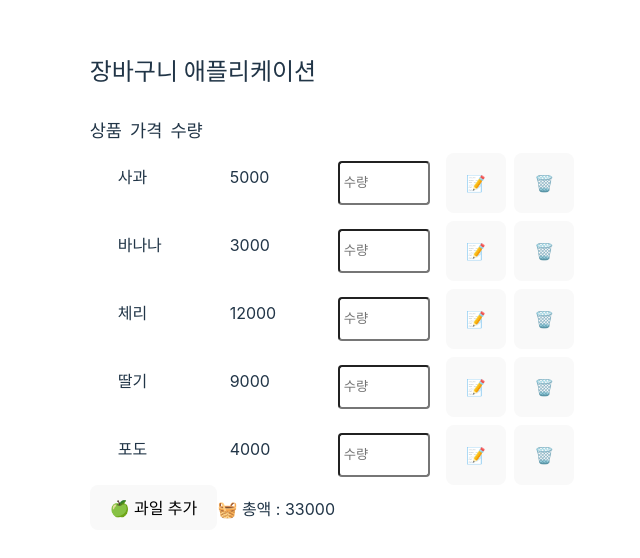
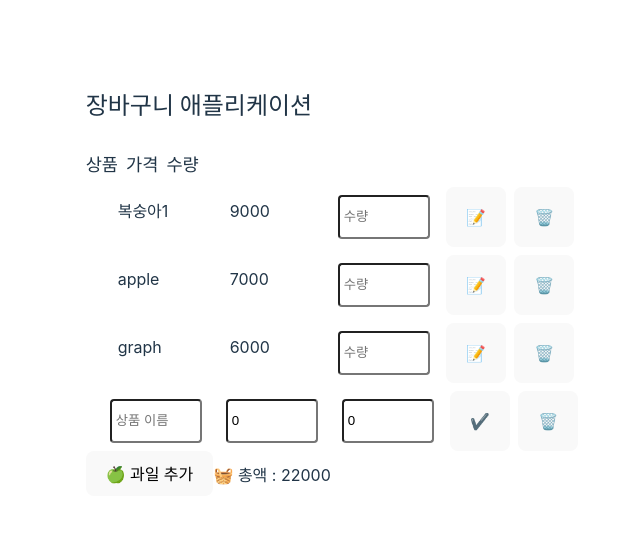
Before and after one commit to cseeeeee/asac-react, a React (Vite) app in the folder my-first-vite-react/: page / in a window 1280 px wide. Shown: the part 118-676 px from the top of the page, without its empty margins (300-940 px from the left). Built offline with nearby package versions, Linux system fonts and the light colour scheme; data requests are answered from the project's data file.

Commit message:
feat: 도 아니고 fix: 도 아니고.. 일단 커밋

```diff
--- a/my-first-vite-react/db.json
+++ b/my-first-vite-react/db.json
@@ -1,29 +1,26 @@
 {
   "fruits": [
     {
-      "id": "1",
-      "name": "사과",
-      "price": 5000
+      "id": "",
+      "name": "복숭아1",
+      "price": 9000
     },
     {
       "id": "2",
-      "name": "바나나",
-      "price": 3000
+      "name": "apple",
+      "price": 7000
     },
     {
       "id": "3",
-      "name": "체리",
-      "price": 12000
+      "name": "graph",
+      "price": 6000
     },
     {
-      "id": "4",
-      "name": "딸기",
-      "price": 9000
-    },
-    {
-      "id": "5",
-      "name": "포도",
-      "price": 4000
+      "id": "c4dc6711-2040-4659-9451-b14f6b8be312",
+      "name": "",
+      "price": 0,
+      "quantity": 0,
+      "isNew": true
     }
   ]
 }
--- a/my-first-vite-react/src/App.jsx
+++ b/my-first-vite-react/src/App.jsx
@@ -1,6 +1,6 @@
 // 모듈 가져오기
 import s from './App.module.css';
-import { useState } from 'react';
+import { useEffect, useState } from 'react';
 import { data } from './data';
 import { v4 as uuidv4 } from 'uuid';
 
@@ -10,25 +10,27 @@ import ItemHeader from './components/ItemHeader';
 
 export default function App() {
   const [fruits, setFruits] = useState(data.fruits);
+  const [newFruitName, setNewFruitName] = useState('');
+  const [newFruitPrice, setNewFruitPrice] = useState(0);
+  const [newFruitQuantity, setNewFruitQuantity] = useState(0);
+
+  useEffect(() => {
+    const urlString = 'http://localhost:3000/fruits';
+    fetch(urlString)
+      .then((res) => {
+        const json = res.json();
+        return json;
+      })
+      .then((fetchedFruits) => {
+        setFruits(fetchedFruits);
+      })
+      .catch((error) => console.error('Error fetching fruits', error));
+  }, []);
 
   // 추가, 수정, 삭제 로직
-  const addFruit = () => {
-    const newFruit = {
-      id: uuidv4(),
-      name: '',
-      price: 0,
-      quantity: 0,
-      isNew: true,
-    };
-    setFruits([...fruits, newFruit]);
-  };
 
   const updateFruit = (id, updateFruit) => {
     setFruits(fruits.map((fruit) => (fruit.id === id ? updateFruit : fruit)));
-  };
-
-  const deleteFruit = (id) => {
-    setFruits(fruits.filter((fruit) => fruit.id !== id));
   };
 
   const registerFruit = (id, updatedFruit) => {
@@ -48,7 +50,42 @@ export default function App() {
     0
   );
 
-  console.dir(totalPrice);
+  // 서버로 과일 데이터 보내는 함수
+  const addFruitToServer = () => {
+    // 애플리케이션에 과일 추가하는 함수
+    const newFruit = {
+      id: uuidv4(),
+      name: newFruitName,
+      price: newFruitPrice,
+      quantity: newFruitQuantity,
+      isNew: true,
+    };
+    fetch('http://localhost:3000/fruits', {
+      method: 'POST',
+      headers: {
+        'Content-Type': 'application/json',
+      },
+      body: JSON.stringify(newFruit),
+    })
+      .then((response) => response.json())
+      .then((addedFruit) => {
+        setFruits([...fruits, addedFruit]);
+      })
+      .catch((error) => console.error('Error adding fruit', error));
+  };
+
+  // 서버에서 데이터 지우는 함수
+  const deleteFruitFromServer = (id) => {
+    // 애플리케이션에서 데이터 지우는 함수
+    fetch(`http://localhost:3000/fruits/${id}`, {
+      method: 'DELETE',
+    })
+      .then(() => {
+        setFruits(fruits.filter((fruit) => fruit.id !== id));
+      })
+      .catch((error) => console.error('Error deleting fruit', error));
+  };
+
   return (
     <>
       <main className={s.mainContainer}>
@@ -62,12 +99,12 @@ export default function App() {
                 fruit={fruit}
                 onUpdate={updateFruit}
                 onRegister={registerFruit}
-                onDelete={deleteFruit}
+                onDelete={() => deleteFruitFromServer(fruit.id)}
                 fruits={fruits}
               ></FruitItem>
             ))}
             <div className={s.wrapper}>
-              <button type='button' onClick={addFruit}>
+              <button type='button' onClick={addFruitToServer}>
                 🍏 과일 추가
               </button>
               <span>{'🧺 총액 : ' + totalPrice}</span>
--- a/my-first-vite-react/src/components/FruitItem.jsx
+++ b/my-first-vite-react/src/components/FruitItem.jsx
@@ -1,6 +1,5 @@
 import s from './FruitItems.module.css';
-
-import React from 'react';
+import React, { useState } from 'react';
 
 export default function FruitItem({
   fruit,
@@ -10,24 +9,36 @@ export default function FruitItem({
   fruits,
 }) {
   const { id, name, price, quantity, isNew } = fruit;
+  const [localName, setLocalName] = useState(name);
+  const [localPrice, setLocalPrice] = useState(price);
+  const [localQuantity, setLocalQuantity] = useState(quantity);
 
   const handleChange = (e) => {
-    onUpdate(id, { ...fruit, [e.target.name]: e.target.value });
+    if (e.target.name === 'name') {
+      setLocalName(e.target.value);
+    } else if (e.target.name === 'price') {
+      setLocalPrice(Number(e.target.value));
+    } else if (e.target.name === 'quantity') {
+      setLocalQuantity(e.target.value);
+    }
   };
 
   const checkRegister = (e) => {
-    if (!fruit.name.trim() || fruit.price === '') {
+    if (!localName.trim() || localPrice < 0) {
       alert('추가할 과일 정보를 입력하세요!');
       return;
     }
-    if (typeof fruit.name !== 'string') {
+    if (typeof localName !== 'string') {
       alert('⚠️ 과일 이름은 문자여야 합니다.');
       return;
     }
 
-    console.dir(fruit);
-
-    onRegister(id, fruit);
+    onRegister(id, {
+      name: localName,
+      price: localPrice,
+      quantity: localQuantity,
+      isNew: false,
+    });
   };
 
   const handleModify = () => {
@@ -42,7 +53,7 @@ export default function FruitItem({
             type='text'
             className={s.inputWrapperItem}
             name='name'
-            value={name}
+            value={localName}
             onChange={handleChange}
             placeholder='상품 이름'
           />
@@ -52,7 +63,7 @@ export default function FruitItem({
             name='price'
             min={0}
             step={1000}
-            value={price}
+            value={localPrice}
             onChange={handleChange}
             placeholder='가격'
           />
@@ -63,7 +74,7 @@ export default function FruitItem({
             name='quantity'
             min={0}
             step={1}
-            // value={quantity}
+            value={localQuantity}
             placeholder='수량'
             onChange={handleChange}
           />
@@ -86,7 +97,7 @@ export default function FruitItem({
             name='quantity'
             min={0}
             step={1}
-            // value={quantity}
+            value={localQuantity}
             placeholder='수량'
             onChange={handleChange}
           />
```
